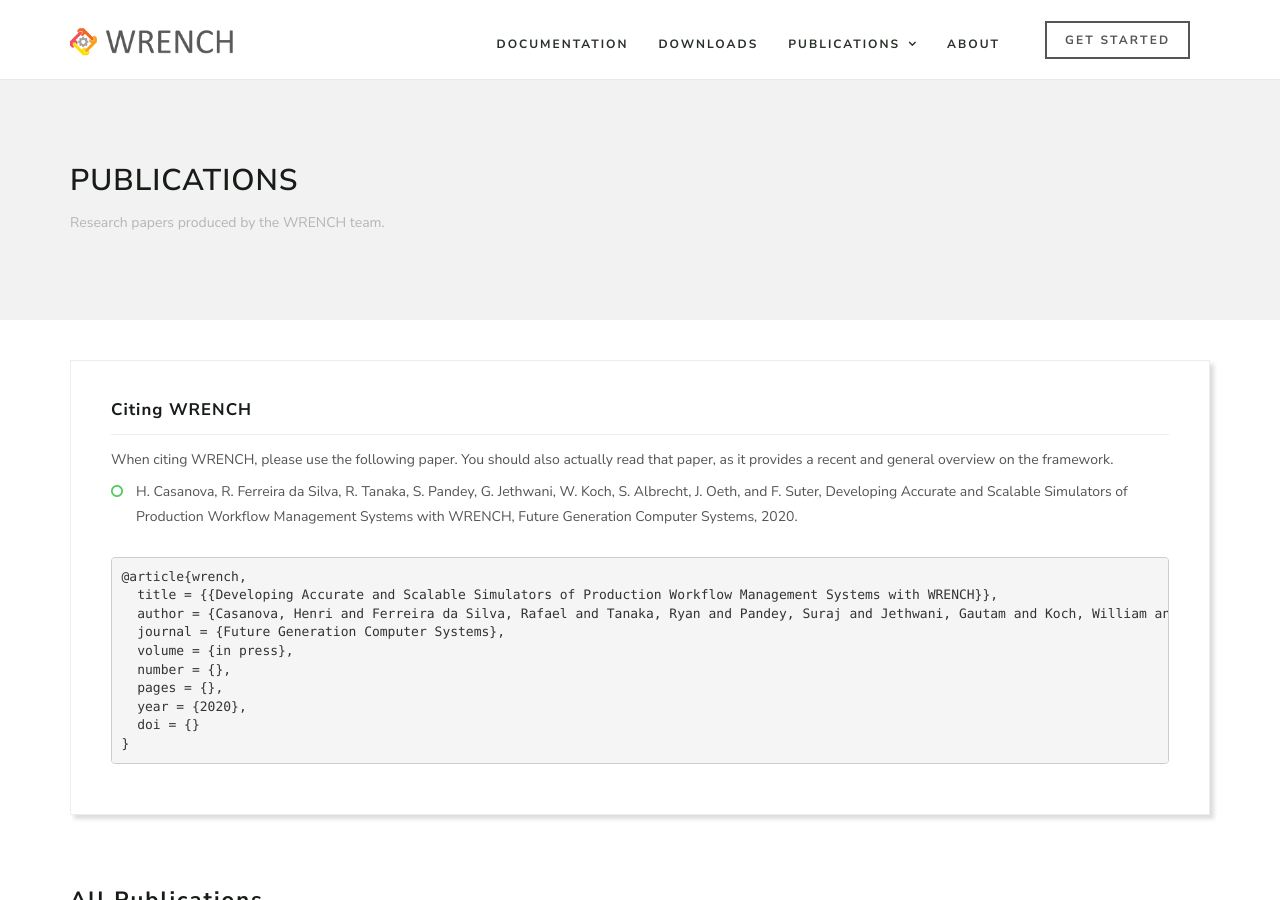
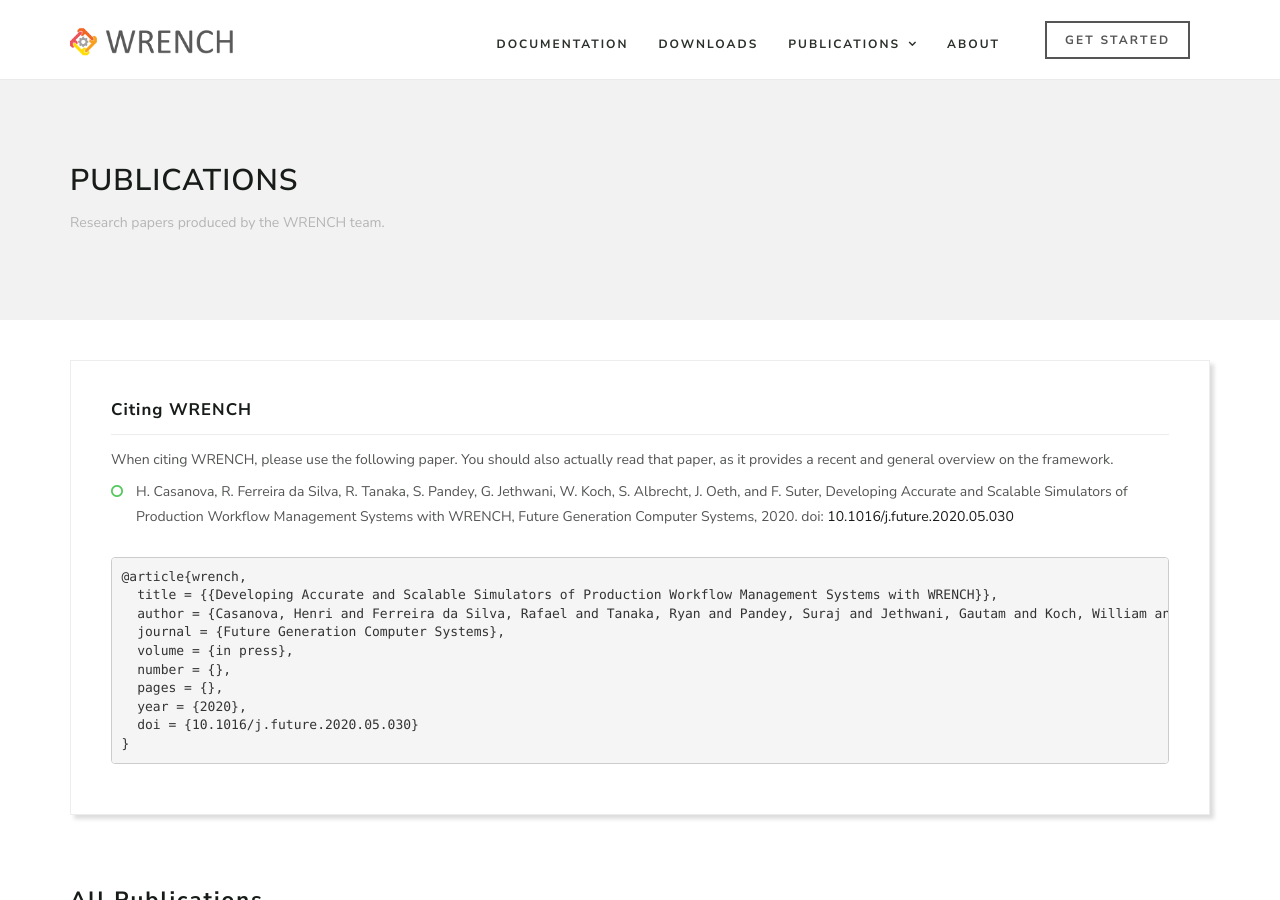
Before and after one commit to wrench-project/wrench-project.github.io, a Jekyll site: the page built from publications.html, in a window 1280 px wide and 900 px high. Built offline with Jekyll 4.4.1, drawn with Linux system fonts in a browser that asks for light colours; nearby versions of some CDN libraries; comment, search, counter and statistics services are not loaded.

Commit message:
adding DOI for fgcs paper

```diff
--- a/publications.html
+++ b/publications.html
@@ -41,7 +41,7 @@
                                 Albrecht, J. Oeth, and F. Suter, Developing Accurate and Scalable Simulators of
                                 Production Workflow Management Systems with WRENCH, Future Generation Computer Systems,
                                 2020.
-<!--                                doi: <a href="http://dx.doi.org/10.1109/WORKS.2018.00013" target="_blank">10.1109/WORKS.2018.00013</a>-->
+                                doi: <a href="https://doi.org/10.1016/j.future.2020.05.030" target="_blank">10.1016/j.future.2020.05.030</a>
                             </li>
                         </ul>
                         <pre>
@@ -53,7 +53,7 @@
   number = {},
   pages = {},
   year = {2020},
-  doi = {}
+  doi = {10.1016/j.future.2020.05.030}
 }</pre>
                     </div>
                 </div>
```
